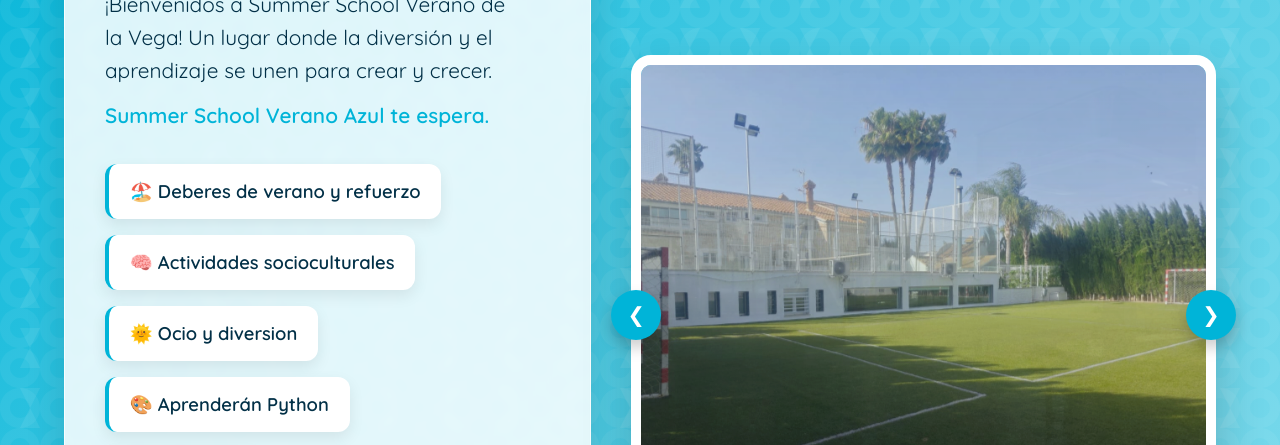
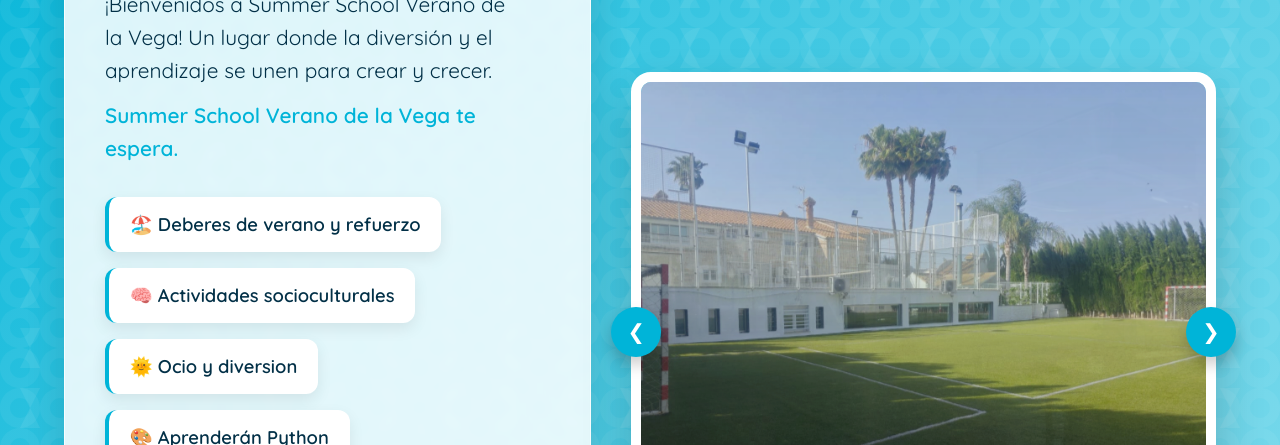
Before and after one commit to Jassy1233/SS, a plain HTML site: page HTML/index.html in a window 1280 px wide. Shown: the part 344-789 px from the top of the page. Drawn offline with Linux system fonts and the light colour scheme.

Commit message:
Update index.html

```diff
--- a/HTML/index.html
+++ b/HTML/index.html
@@ -33,7 +33,7 @@
           ¡Bienvenidos a Summer School Verano de la Vega! Un lugar donde la
           diversión y el aprendizaje se unen para crear y crecer.
         </p>
-        <p>Summer School Verano Azul te espera.</p>
+        <p>Summer School Verano de la Vega te espera.</p>
 
         <ul class="hero-benefits">
           <li>🏖️ Deberes de verano y refuerzo</li>
```
